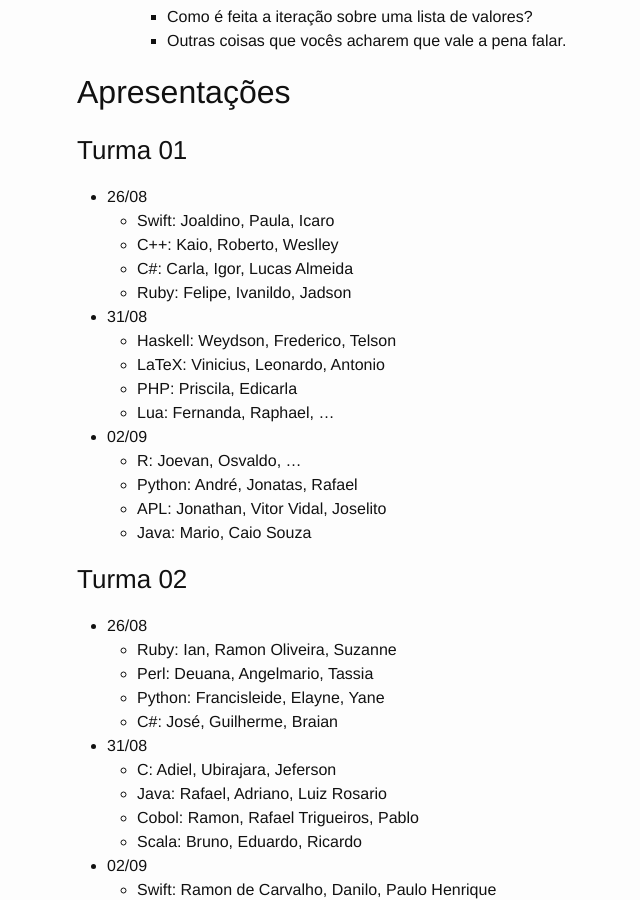
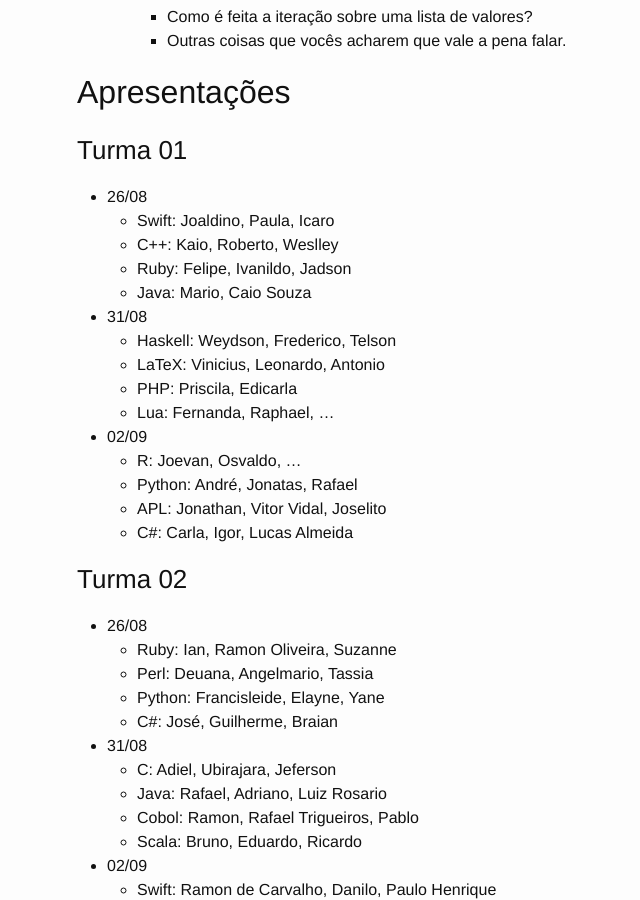
Before and after one commit to rodrigorgs/mata56-20161, a Jekyll site: the page built from ava-seminario.md, in a window 1280 px wide and 900 px high, scrolled down 1289 px. Shown: the whole window, without its empty margins (193-833 px from the left). Built offline with Jekyll 4.4.1, drawn with Linux system fonts in a browser that asks for light colours; part of the change alters nothing that is shown.

```diff
--- a/ava-seminario.md
+++ b/ava-seminario.md
@@ -51,8 +51,8 @@ date: 2016-08-26 16:40:00 -0300
 - 26/08
     + Swift: Joaldino, Paula, Icaro
     + C++: Kaio, Roberto, Weslley
-    + C#: Carla, Igor, Lucas Almeida
     + Ruby: Felipe, Ivanildo, Jadson
+    + Java: Mario, Caio Souza
 - 31/08
     + Haskell: Weydson, Frederico, Telson
     + LaTeX: Vinicius, Leonardo, Antonio
@@ -62,7 +62,7 @@ date: 2016-08-26 16:40:00 -0300
     + R: Joevan, Osvaldo, ...
     + Python: André, Jonatas, Rafael
     + APL: Jonathan, Vitor Vidal, Joselito
-    + Java: Mario, Caio Souza
+    + C#: Carla, Igor, Lucas Almeida
 
 ### Turma 02
 
```
